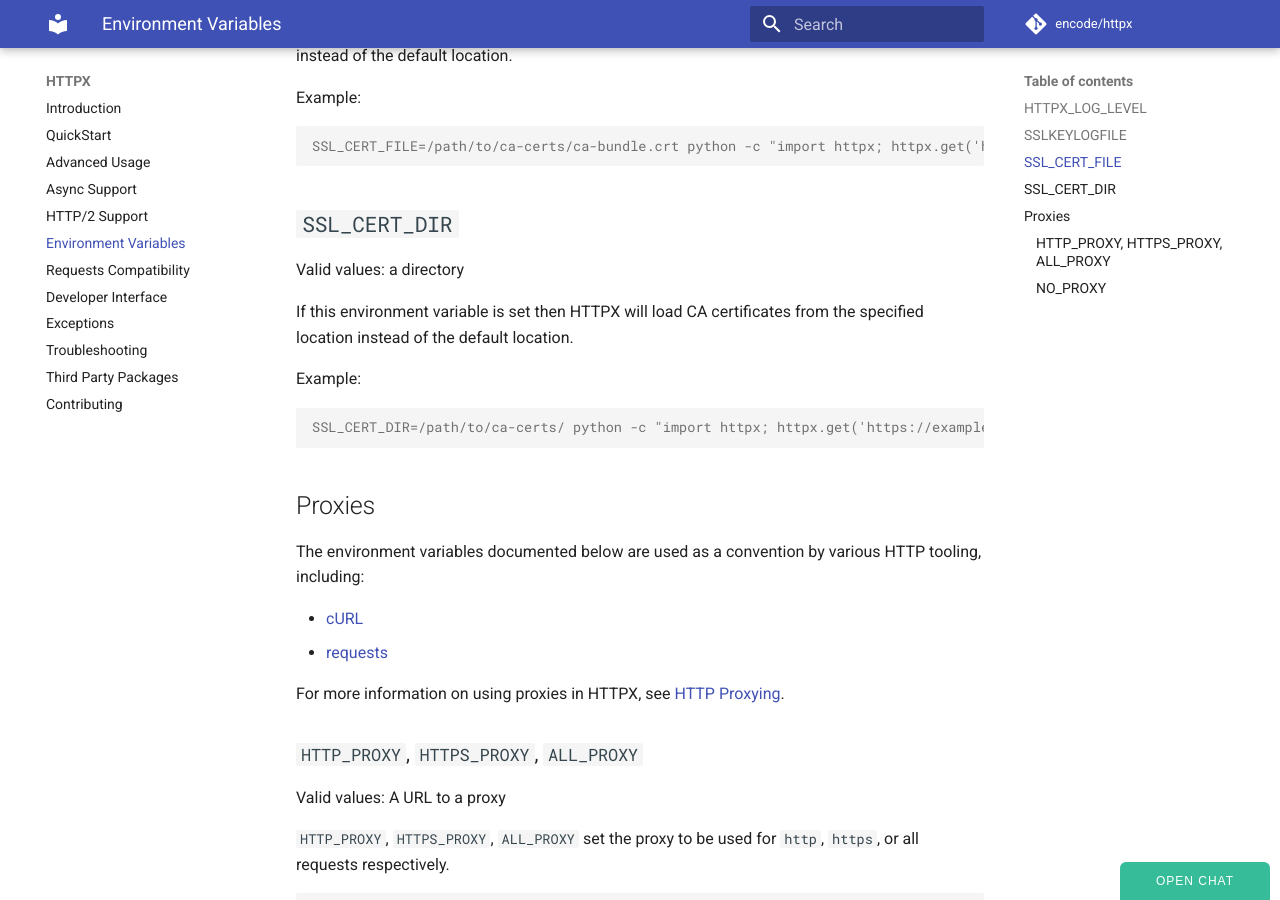
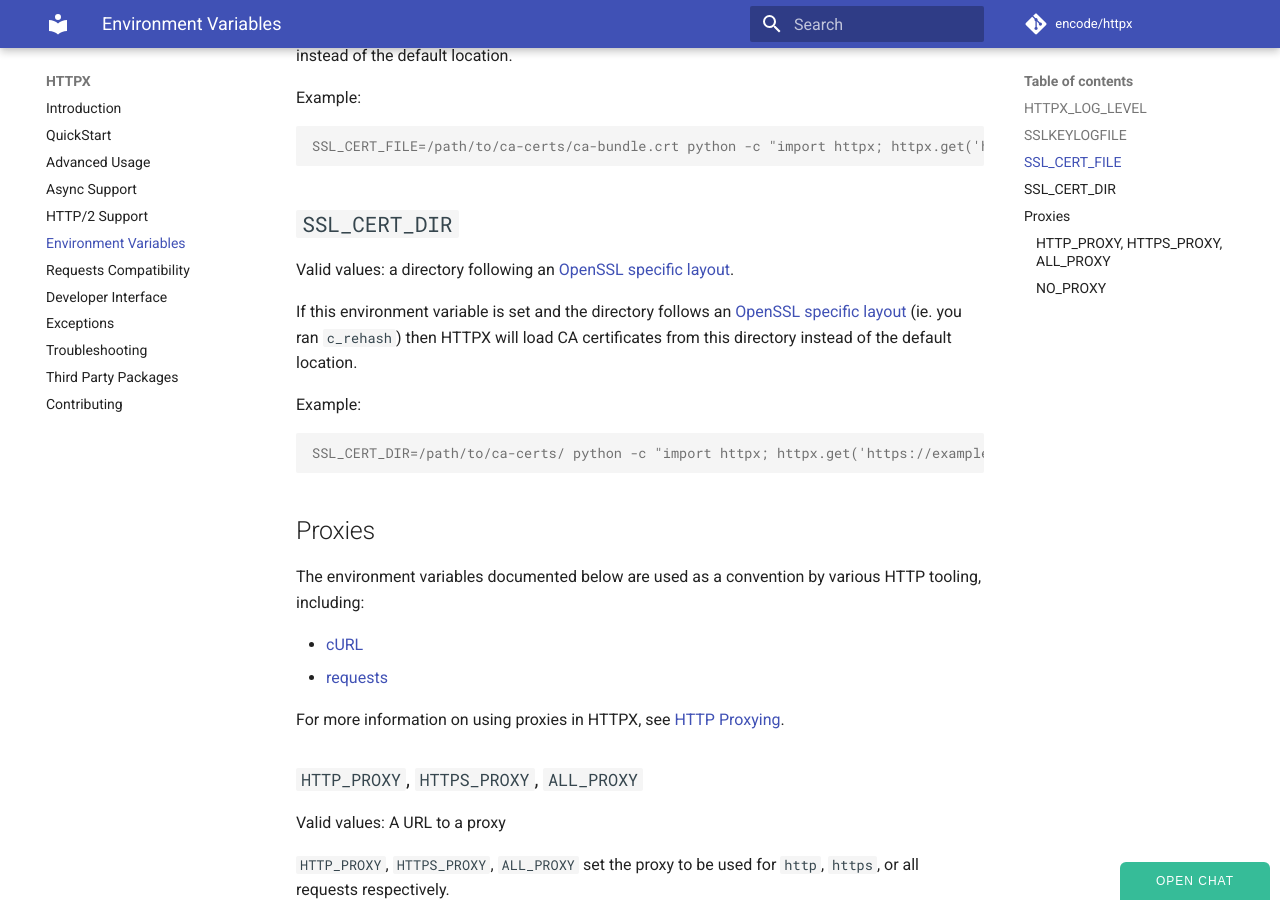
Before and after one commit to WorldStar0126/httpx, an MkDocs documentation site: the page built from docs/environment_variables.md, in a window 1280 px wide and 900 px high, scrolled down 2490 px. Built offline with MkDocs 1.6.1 and Material for MkDocs 9.7.7, drawn with Linux system fonts in a browser that asks for light colours; comment, search, counter and statistics services are not loaded.

Commit message:
Explain SSL_CERT_DIR specific format (#1470)
It's easy to believe that any .pem files there will get picked up automatically, but that's not the case.

```diff
--- a/docs/environment_variables.md
+++ b/docs/environment_variables.md
@@ -122,11 +122,9 @@ SSL_CERT_FILE=/path/to/ca-certs/ca-bundle.crt python -c "import httpx; httpx.get
 
 ## `SSL_CERT_DIR`
 
-Valid values: a directory
+Valid values: a directory following an [OpenSSL specific layout](https://www.openssl.org/docs/manmaster/man3/SSL_CTX_load_verify_locations.html).
 
-If this environment variable is set then HTTPX will load
-CA certificates from the specified location instead of the default
-location.
+If this environment variable is set and the directory follows an [OpenSSL specific layout](https://www.openssl.org/docs/manmaster/man3/SSL_CTX_load_verify_locations.html) (ie. you ran `c_rehash`) then HTTPX will load CA certificates from this directory instead of the default location.
 
 Example:
 
```
